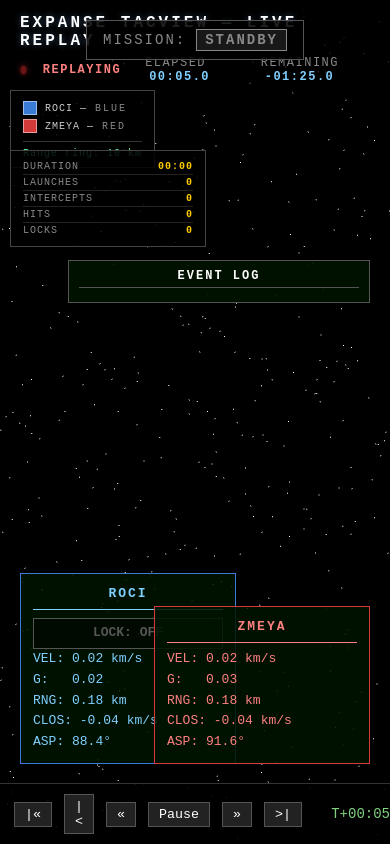
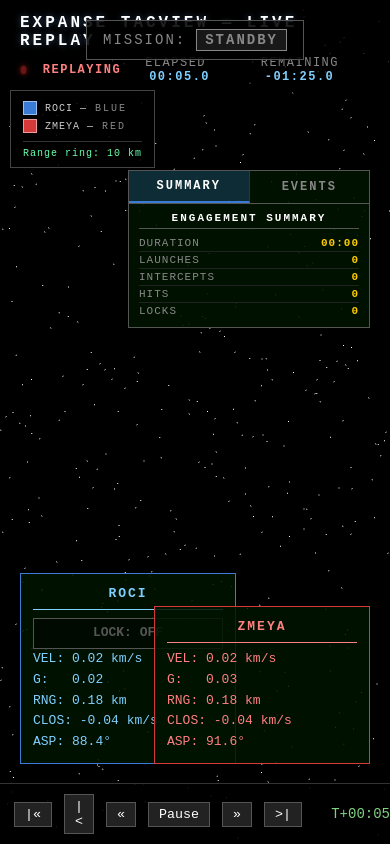
Before and after one commit to PhakphumV/the-expanse-tacview, a plain HTML site: page index.html in a window 390 px wide. Shown: the top 844 px of the page. Drawn offline with nearby package versions, Linux system fonts and the light colour scheme; animation ran at ten frames a second.

Commit message:
refactor(hud): merge engagement summary and event log into tabbed panel
Issue #27 — the standalone #engagementSummary (top-left) and
#eventLog (right) are replaced by a single right-side #infoPanel
with two tabs: Summary and Events.

UI:
- index.html:
  - Remove the standalone <div id="engagementSummary">.
  - Remove the standalone <div id="eventLog"> with its title.
  - Add <div id="infoPanel"> containing two tab buttons
    (#summaryTabBtn, #eventsTabBtn) and two content sections
    (#summaryContent holds #engagementSummary; #eventsContent holds
    #eventLogList). Summary is the default active tab.
- css/tacview.css:
  - Replace the .event-log block with an .info-panel + tabs + content
    rule set. The panel sits top-right (replacing the old event log
    position) and grows to a max-height that clears the new bottom
    HUD panels and the timeline.
  - .event-log-title is replaced by .info-content-title; the existing
    .event-log-entry rule is preserved for the per-event click targets.
  - #engagementSummary loses its position:fixed/background/border —
    it now lives inside the panel and inherits panel styling.
  - The 1280px breakpoint drops the engagementSummary-specific rules
    and adds .info-panel { width: 240px; font-size: 11px; } for a
    slightly narrower panel on smaller viewports.

Behavior:
- js/info-panel.js (new): createInfoPanel() wires the tab buttons.
  activate(name) swaps the .active class on exactly one button and
  one content section. No playback, camera, time, or selection state
  is touched — switching tabs only changes which content is visible.
- js/main.js: instantiate createInfoPanel() alongside the other
  controllers; no other wiring changes needed because event-log and
  presentation already populate the element ids they target.

Docs:
- MODULES.md: add the info-panel row to the module table and the
  dependency graph (info-panel → DOM only; no playback dependency).
- docs/REGRESSION_CHECKLIST.md: insert section 7 (Info panel tabs)
  with 8 tests covering default tab, content, single-active-tab
  invariant, and the no-state-change guarantees; renumber the
  subsequent sections (Trails/labels → 8, Browser-specific → 9).
- docs/PERFORMANCE.md: add the info-panel.js row (2 classList.toggle
  calls per tab click).
- scripts/validate-playback.js: add js/info-panel.js to the
  syntax-check module list.
- scripts/resource-audit.js: add the info-panel.js row to the
  per-frame DOM work inventory.

Closes #27

```diff
--- a/css/tacview.css
+++ b/css/tacview.css
@@ -137,23 +137,65 @@
     color: #555;
 }
 
-/* ---- Event log ---- */
-.event-log {
+/* ---- Info panel: tabbed summary + event log ---- */
+.info-panel {
     position: fixed;
+    top: 170px;
     right: 20px;
-    top: 260px;
     width: 280px;
-    max-height: 320px;
+    max-height: calc(100vh - 240px);
     background: rgba(0, 20, 0, 0.88);
     border: 1px solid #555;
     color: #cccccc;
     font-family: 'Courier New', monospace;
     font-size: 12px;
+    z-index: 10;
+    display: flex;
+    flex-direction: column;
+    overflow: hidden;
+}
+.info-tabs {
+    display: flex;
+    border-bottom: 1px solid #555;
+    flex-shrink: 0;
+}
+.info-tab {
+    flex: 1;
+    background: transparent;
+    color: #888;
+    border: none;
+    border-right: 1px solid #333;
+    padding: 8px 0;
+    font-family: 'Courier New', monospace;
+    font-size: 12px;
+    font-weight: bold;
+    letter-spacing: 2px;
+    cursor: pointer;
+    text-transform: uppercase;
+}
+.info-tab:last-child {
+    border-right: none;
+}
+.info-tab:hover {
+    background: rgba(255,255,255,0.05);
+    color: #ffffff;
+}
+.info-tab.active {
+    background: rgba(58, 123, 213, 0.25);
+    color: #ffffff;
+    border-bottom: 2px solid #3a7bd5;
+}
+.info-content {
+    display: none;
+    flex: 1;
+    overflow-y: auto;
     padding: 8px 10px;
-    overflow-y: auto;
-    z-index: 10;
+    min-height: 0;
 }
-.event-log-title {
+.info-content.active {
+    display: block;
+}
+.info-content-title {
     font-weight: bold;
     text-align: center;
     border-bottom: 1px solid #555;
@@ -379,19 +421,11 @@
     font-size: 10px;
 }
 
-/* ---- Engagement summary (TAC-024) ---- */
+/* ---- Engagement summary (TAC-024, inside info panel) ---- */
 #engagementSummary {
-    position: fixed;
-    top: 170px;
-    left: 20px;
-    width: 190px;
-    background: rgba(0,0,0,0.85);
-    border: 1px solid #444;
-    padding: 8px 12px;
-    font-family: 'Courier New', monospace;
+    padding: 0;
     font-size: 11px;
     color: #ccc;
-    z-index: 10;
     letter-spacing: 1px;
 }
 .summary-row {
@@ -413,11 +447,11 @@
 
 /* ---- Responsive: stack left panels on narrower viewports ---- */
 @media (max-width: 1280px) {
-    #iffLegend, #engagementSummary {
+    #iffLegend {
         left: 10px;
         font-size: 10px;
+        top: 90px;
     }
-    #iffLegend { top: 90px; }
-    #engagementSummary { top: 150px; width: 170px; }
+    .info-panel { width: 240px; font-size: 11px; }
     .hud-panel { bottom: 80px; }
 }
--- a/index.html
+++ b/index.html
@@ -31,8 +31,21 @@
         <div class="iff-hint">Range ring: 10 km</div>
     </div>
 
-    <!-- Engagement summary -->
-    <div id="engagementSummary"></div>
+    <!-- Engagement summary + event log in a tabbed panel -->
+    <div id="infoPanel" class="info-panel">
+        <div class="info-tabs">
+            <button id="summaryTabBtn" class="info-tab active" data-tab="summary">Summary</button>
+            <button id="eventsTabBtn" class="info-tab" data-tab="events">Events</button>
+        </div>
+        <div id="summaryContent" class="info-content active" data-tab="summary">
+            <div class="info-content-title">ENGAGEMENT SUMMARY</div>
+            <div id="engagementSummary"></div>
+        </div>
+        <div id="eventsContent" class="info-content" data-tab="events">
+            <div class="info-content-title">EVENT LOG</div>
+            <div id="eventLogList"></div>
+        </div>
+    </div>
 
     <!-- Existing HUD panels -->
     <div id="hud-roci" class="hud-panel">
@@ -57,11 +70,6 @@
     <div id="missionPanel">
         <span class="mission-label">MISSION:</span>
         <span id="missionState" class="standby">STANDBY</span>
-    </div>
-
-    <div id="eventLog" class="event-log">
-        <div class="event-log-title">EVENT LOG</div>
-        <div id="eventLogList"></div>
     </div>
 
     <div id="timeline">
--- /dev/null
+++ b/js/info-panel.js
@@ -0,0 +1,53 @@
+// js/info-panel.js
+// Tab controller for the right-side info panel that merges the
+// engagement summary and event log into a single panel with two tabs.
+//
+// Behavior:
+//   - Exactly one tab is active at a time.
+//   - Switching tabs changes only the visible content; it never touches
+//     playback time, playing state, speed, camera mode, or selection.
+//   - The selected tab remains stable during normal playback and
+//     scrubbing unless the user clicks another tab.
+//   - Tab content elements are looked up once; switching is a single
+//     class swap on two elements (active on the button, active on the
+//     content section).
+
+const TAB_BTN_SELECTOR = '.info-tab';
+const TAB_CONTENT_SELECTOR = '.info-content';
+
+export function createInfoPanel() {
+    const panel = document.getElementById('infoPanel');
+    if (!panel) return { activate: () => {}, getActiveTab: () => null };
+
+    const buttons = Array.from(panel.querySelectorAll(TAB_BTN_SELECTOR));
+    const contents = Array.from(panel.querySelectorAll(TAB_CONTENT_SELECTOR));
+
+    function activate(tabName) {
+        if (!tabName) return;
+        for (const btn of buttons) {
+            const isActive = btn.dataset.tab === tabName;
+            btn.classList.toggle('active', isActive);
+            btn.setAttribute('aria-selected', String(isActive));
+        }
+        for (const content of contents) {
+            content.classList.toggle('active', content.dataset.tab === tabName);
+        }
+    }
+
+    function getActiveTab() {
+        const active = buttons.find((b) => b.classList.contains('active'));
+        return active ? active.dataset.tab : null;
+    }
+
+    for (const btn of buttons) {
+        btn.addEventListener('click', () => activate(btn.dataset.tab));
+    }
+
+    // Initialize: pick whatever tab the markup already marks active;
+    // fall back to the first tab if no markup default exists.
+    if (!getActiveTab() && buttons.length > 0) {
+        activate(buttons[0].dataset.tab);
+    }
+
+    return { activate, getActiveTab };
+}
--- a/js/main.js
+++ b/js/main.js
@@ -15,6 +15,7 @@
 import { createHUD } from './hud.js';
 import { createTimeline } from './timeline.js';
 import { createEventLog } from './event-log.js';
+import { createInfoPanel } from './info-panel.js';
 import { createPresentation, createRangeRings } from './presentation.js';
 
 const container = document.getElementById('container');
@@ -27,6 +28,7 @@
 const cameraCtl = createCameraController(camera, controls, playback);
 const timeline = createTimeline(playback);
 const eventLog = createEventLog(playback, timeline.formatTime);
+const infoPanel = createInfoPanel();
 const hud = createHUD(playback, telemetry, lockState, missionState);
 const entities = createEntitiesManager(scene, playback);
 const weapons = createWeaponsManager(scene, playback, entities);
--- a/scripts/resource-audit.js
+++ b/scripts/resource-audit.js
@@ -60,6 +60,7 @@
     { module: 'hud.js',          work: '12 textContent writes (VEL/G/RNG/CLOS/ASP × 2 ships, lock, mission state)', bounded: 'yes — cached when unchanged' },
     { module: 'timeline.js',     work: '2 style writes (scrub progress + handle width/left), 1 textContent', bounded: 'yes — only on time advance' },
     { module: 'event-log.js',    work: 'N style.display toggles, 1 scrollTop', bounded: 'yes — only when last-visible index changes' },
+    { module: 'info-panel.js',   work: 'tab click handler swaps 2 class lists', bounded: 'yes — only fires on user click' },
     { module: 'labels (entities)', work: '2 style.left/top writes per visible ship', bounded: 'yes — only ships on screen' },
     { module: 'main.js loop',    work: 'animate() calls entities/weapons/effects/timeline/hud/eventLog/labels/camera updates', bounded: 'yes — no per-frame allocations in the hot path' },
 ];
--- a/scripts/validate-playback.js
+++ b/scripts/validate-playback.js
@@ -237,7 +237,7 @@
         'js/playback.js', 'js/telemetry.js', 'js/scene.js', 'js/lock-state.js',
         'js/mission-state.js', 'js/event-model.js', 'js/entities.js',
         'js/weapons.js', 'js/effects.js', 'js/camera.js', 'js/hud.js',
-        'js/timeline.js', 'js/event-log.js', 'js/main.js',
+        'js/timeline.js', 'js/event-log.js', 'js/info-panel.js', 'js/main.js',
         'js/ship-models.js',
         'js/presentation.js',
         'scripts/browser-smoke.js',
```
Also changed, not shown: MODULES.md (+3 -1 lines), docs/PERFORMANCE.md (+1 -0 lines), docs/REGRESSION_CHECKLIST.md (+22 -9 lines).
